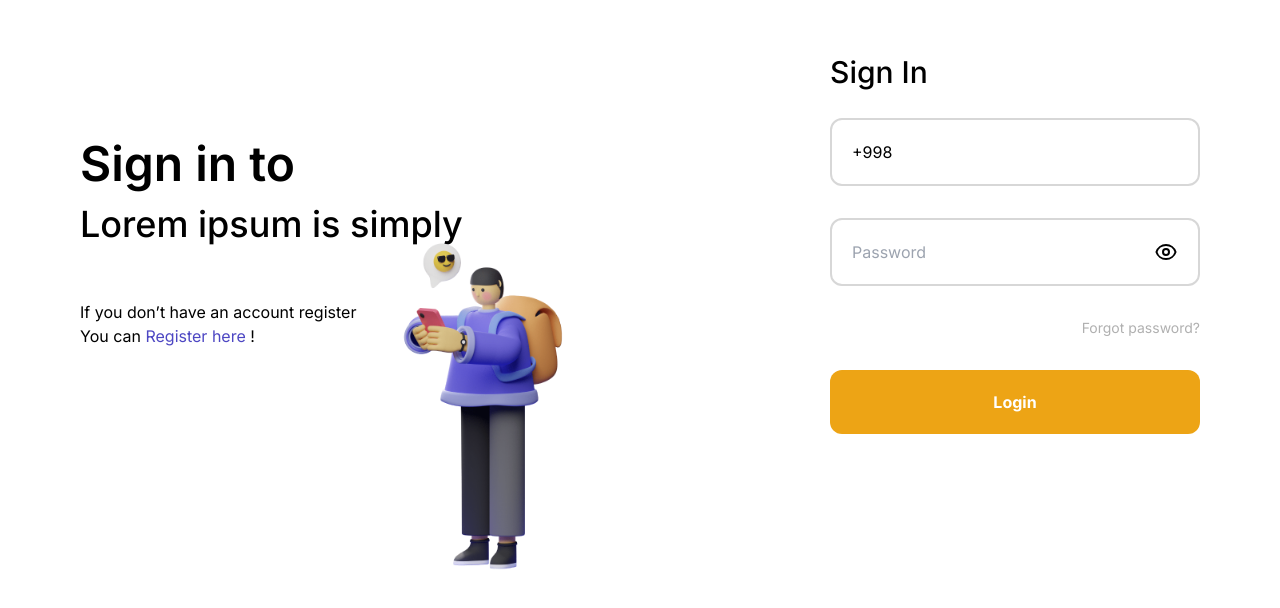
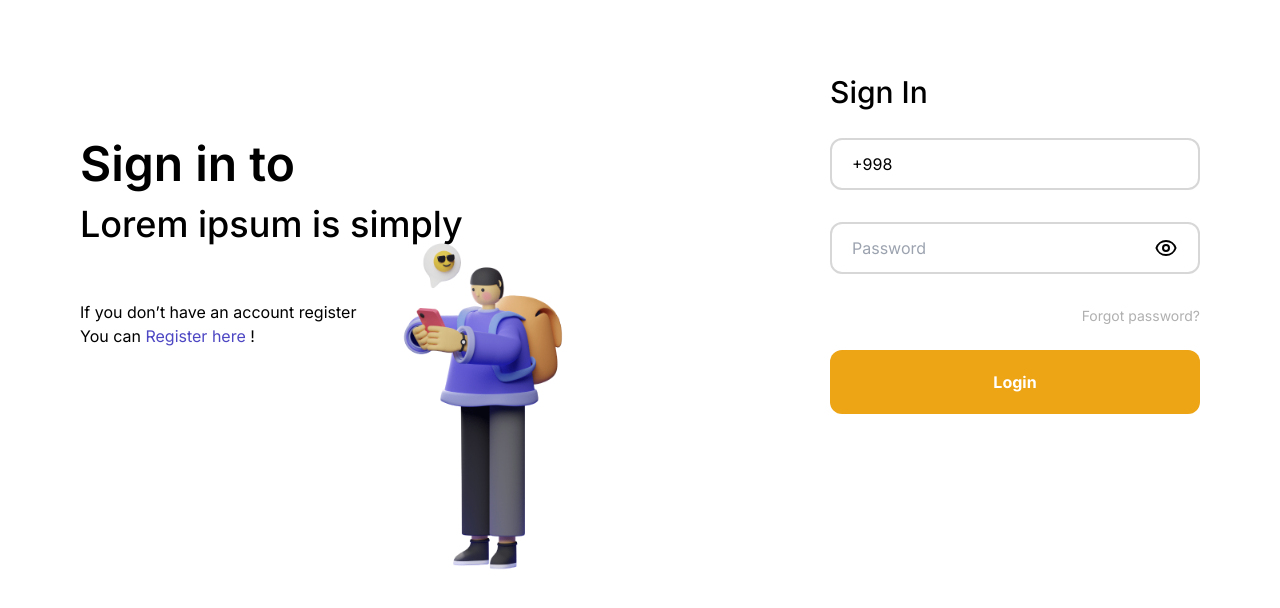
Before and after one commit to UlugbekAsadov/Electon-Frontend, a Next.js app: page /login in a window 1280 px wide. Shown: the part 156-764 px from the top of the page. Built offline with nearby package versions, Linux system fonts and the light colour scheme.

Commit message:
some design chanegs

```diff
--- a/components/common/input.tsx
+++ b/components/common/input.tsx
@@ -45,7 +45,7 @@ export const Input = (props: IProps) => {
         <input
           {...props}
           type={getInputType()}
-          className="focus:outline-none outline-none  w-full rounded-lg py-5"
+          className="focus:outline-none outline-none  w-full rounded-lg py-3"
         />
         {props.type === "password" && (
           <div className="ml-2">
--- a/components/sections/login-form.tsx
+++ b/components/sections/login-form.tsx
@@ -42,7 +42,7 @@ const LoginForm = () => {
         />
 
         <Link
-          className="block text-gray-500 text-sm text-right mb-4 md:mb-6"
+          className="block text-gray-500 text-sm text-right mb-2 md:mb-4"
           href="/"
         >
           Forgot password?
```
